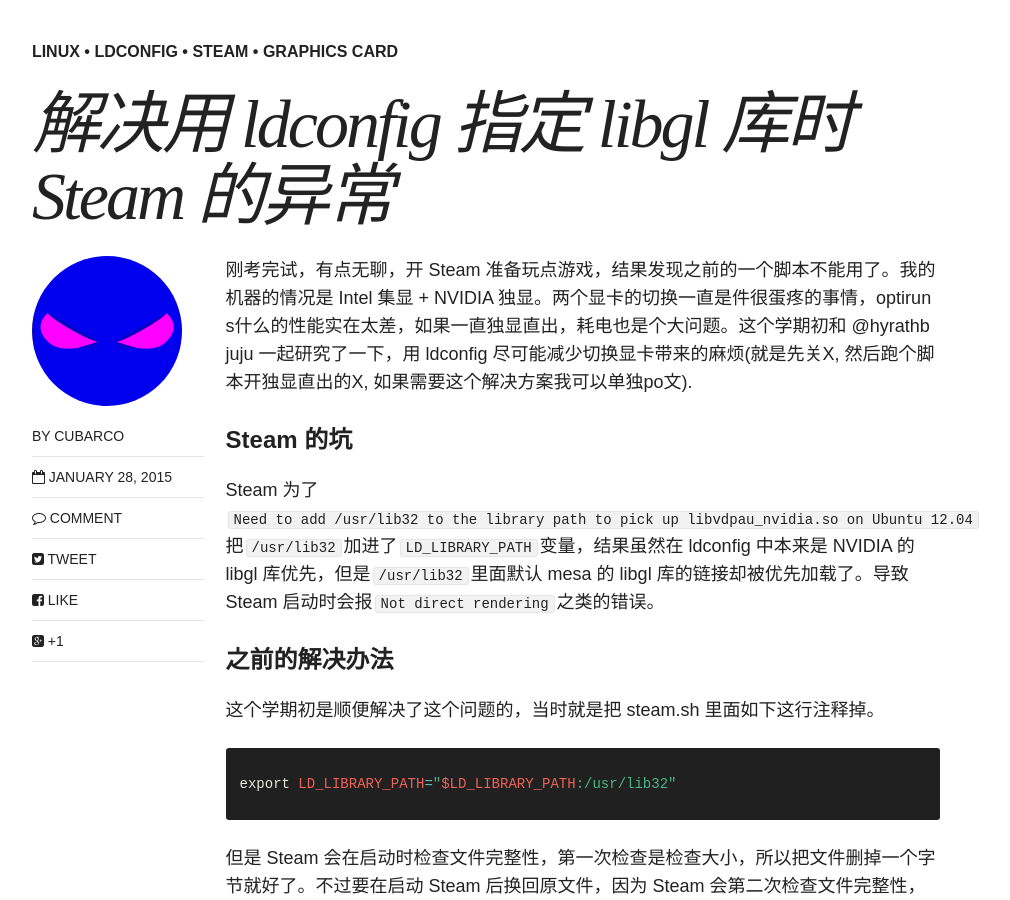
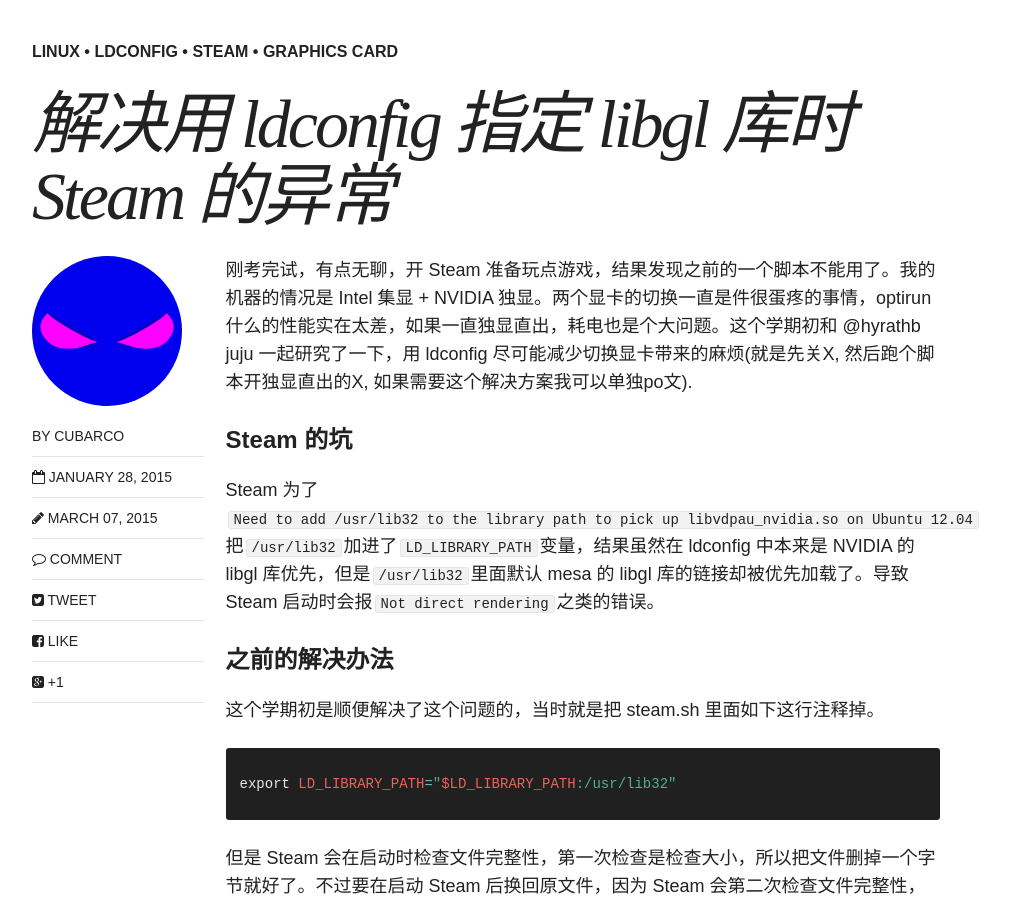
Before and after one commit to cubarco/cubarco.github.io-archived, a Jekyll site: the page built from _posts/blog/2015-01-28-ldconfig-and-steam-workaround.md, in a window 1280 px wide and 900 px high, scrolled down 412 px. Shown: the whole window, without its empty margins (154-1164 px from the left). Built offline with Jekyll 4.4.1, drawn with Linux system fonts in a browser that asks for light colours; nearby versions of some CDN libraries; comment, search, counter and statistics services are not loaded.

Commit message:
Modified: *ldconfig-and-steam-workaround*

```diff
--- a/_posts/blog/2015-01-28-ldconfig-and-steam-workaround.md
+++ b/_posts/blog/2015-01-28-ldconfig-and-steam-workaround.md
@@ -7,9 +7,10 @@
   - ldconfig
   - Steam
   - Graphics Card
+modified: 2015-03-07
 ---
 
-刚考完试，有点无聊，开 Steam 准备玩点游戏，结果发现之前的一个脚本不能用了。我的机器的情况是 Intel 集显 + NVIDIA 独显。两个显卡的切换一直是件很蛋疼的事情，optirun s什么的性能实在太差，如果一直独显直出，耗电也是个大问题。这个学期初和 @hyrathb juju 一起研究了一下，用 ldconfig 尽可能减少切换显卡带来的麻烦(就是先关X, 然后跑个脚本开独显直出的X, 如果需要这个解决方案我可以单独po文).
+刚考完试，有点无聊，开 Steam 准备玩点游戏，结果发现之前的一个脚本不能用了。我的机器的情况是 Intel 集显 + NVIDIA 独显。两个显卡的切换一直是件很蛋疼的事情，optirun什么的性能实在太差，如果一直独显直出，耗电也是个大问题。这个学期初和 @hyrathb juju 一起研究了一下，用 ldconfig 尽可能减少切换显卡带来的麻烦(就是先关X, 然后跑个脚本开独显直出的X, 如果需要这个解决方案我可以单独po文).
 
 #### Steam 的坑
 Steam 为了`Need to add /usr/lib32 to the library path to pick up libvdpau_nvidia.so on Ubuntu 12.04`把`/usr/lib32`加进了`LD_LIBRARY_PATH`变量，结果虽然在 ldconfig 中本来是 NVIDIA 的 libgl 库优先，但是`/usr/lib32`里面默认 mesa 的 libgl 库的链接却被优先加载了。导致 Steam 启动时会报`Not direct rendering`之类的错误。
```
